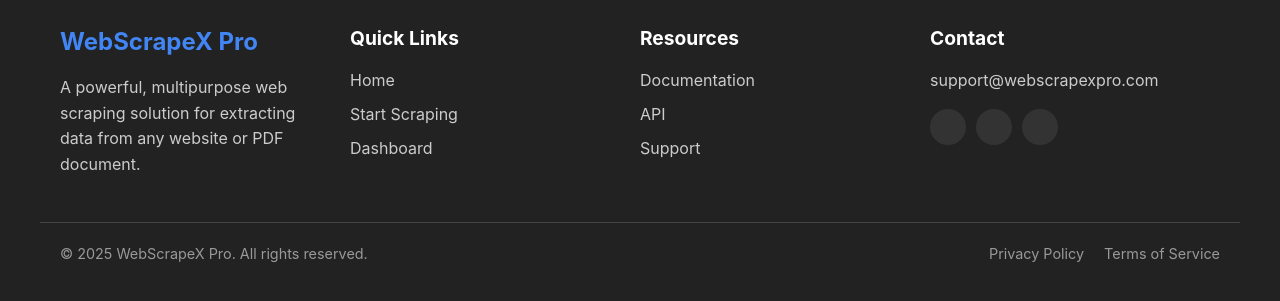
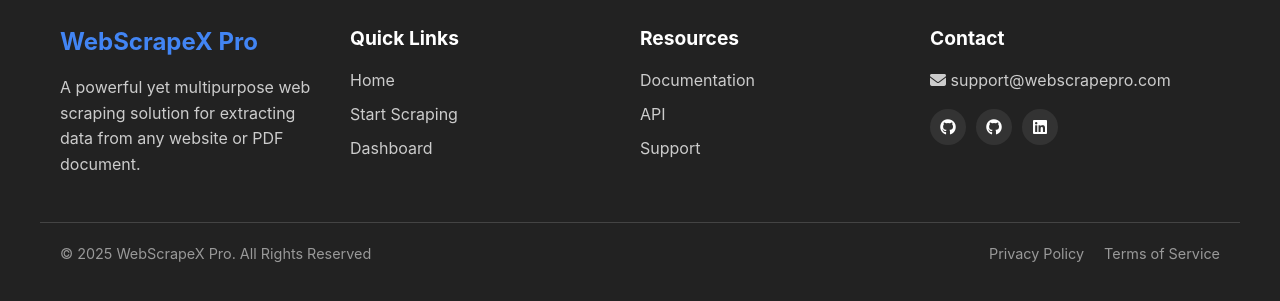
Before and after one commit to Darlene-12/Web-scrapper-bot, a React (Vite) app in the folder frontend-bot/: page / in a window 1280 px wide. Shown: the part 1979-2280 px from the top of the page. Built offline with nearby package versions, Linux system fonts and the light colour scheme; no server answers.

Commit message:
Initial commit

```diff
--- a/frontend-bot/package.json
+++ b/frontend-bot/package.json
@@ -10,6 +10,7 @@
     "preview": "vite preview"
   },
   "dependencies": {
+    "@fortawesome/fontawesome-free": "^6.7.2",
     "axios": "^1.8.3",
     "react": "^19.1.0",
     "react-dom": "^19.1.0",
--- a/frontend-bot/src/App.jsx
+++ b/frontend-bot/src/App.jsx
@@ -1,6 +1,8 @@
 // src/App.jsx
 import React from 'react';
 import { BrowserRouter as Router, Routes, Route, Navigate } from 'react-router-dom';
+import '@fortawesome/fontawesome-free/css/all.min.css';
+
 
 // Import pages
 import LandingPage from './pages/LandingPage';
--- a/frontend-bot/src/components/layout/Footer.jsx
+++ b/frontend-bot/src/components/layout/Footer.jsx
@@ -1,17 +1,16 @@
-// src/components/layout/Footer.jsx
 import React from 'react';
-import { Link } from 'react-router-dom';
-import './Footer.css'; // You'll need to create this CSS file
+import {Link} from 'react-router-dom';
+import './Footer.css';
 
-const Footer = () => {
+const Footer = () =>{
   return (
     <footer className="footer">
       <div className="footer-container">
         <div className="footer-section">
           <h3>WebScrapeX Pro</h3>
           <p>
-            A powerful, multipurpose web scraping solution for extracting data
-            from any website or PDF document.
+            A powerful yet multipurpose web scraping solution
+            for extracting data from any website or PDF document.
           </p>
         </div>
 
@@ -48,16 +47,16 @@ const Footer = () => {
         <div className="footer-section">
           <h4>Contact</h4>
           <p>
-            <i className="fas fa-envelope"></i> support@webscrapexpro.com
+            <i className="fas fa-envelope"></i> support@webscrapepro.com
           </p>
           <div className="social-icons">
             <a href="https://twitter.com" target="_blank" rel="noopener noreferrer">
-              <i className="fab fa-twitter"></i>
+            <i className="fab fa-github"></i>
             </a>
-            <a href="https://github.com" target="_blank" rel="noopener noreferrer">
+            <a href="https://github.com/Darlene-12/Web-scrapper-bot/tree/main" target="_blank" rel="noopener noreferrer">
               <i className="fab fa-github"></i>
             </a>
-            <a href="https://linkedin.com" target="_blank" rel="noopener noreferrer">
+            <a href="https://www.linkedin.com/in/darlene-wendy-638065254/" target="_blank" rel="noopener noreferrer">
               <i className="fab fa-linkedin"></i>
             </a>
           </div>
@@ -65,9 +64,9 @@ const Footer = () => {
       </div>
 
       <div className="footer-bottom">
-        <p>&copy; {new Date().getFullYear()} WebScrapeX Pro. All rights reserved.</p>
+        <p>&copy; {new Date().getFullYear()} WebScrapeX Pro.  All Rights Reserved</p>
         <div className="footer-bottom-links">
-          <Link to="/privacy">Privacy Policy</Link>
+          <Link to="/privacy"> Privacy Policy</Link>
           <Link to="/terms">Terms of Service</Link>
         </div>
       </div>
--- a/frontend-bot/src/components/layout/Navbar.css
+++ b/frontend-bot/src/components/layout/Navbar.css
@@ -114,7 +114,7 @@
       display: flex;
       flex-direction: column;
       width: 100%;
-      height: 90vh;
+      height: 100vh;
       position: absolute;
       top: 80px;
       left: -100%;
```
Also changed, not shown: frontend-bot/src/components/layout/Footer.css (line endings or trailing spaces), 1 other file (tests, documents, lock files or other folders).
